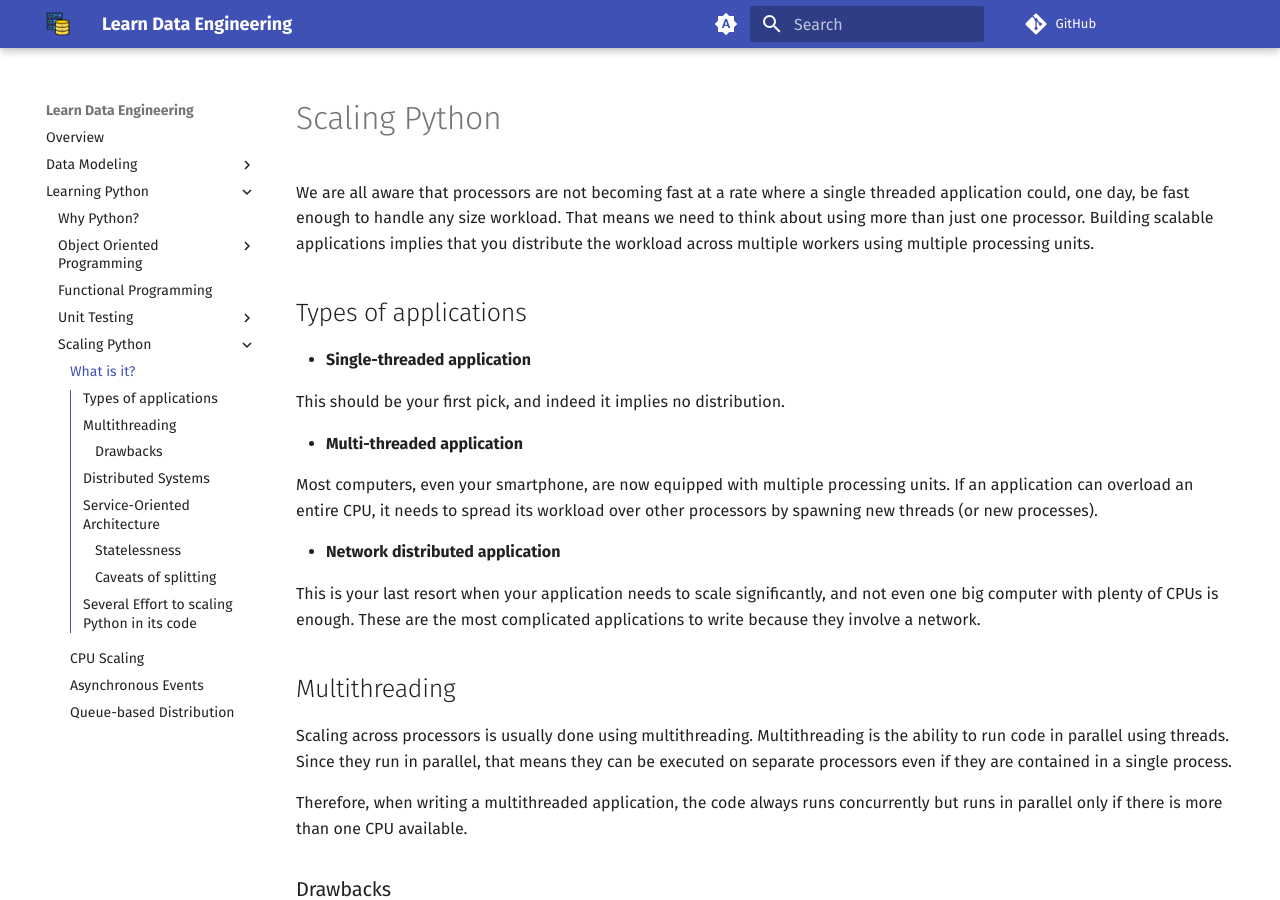
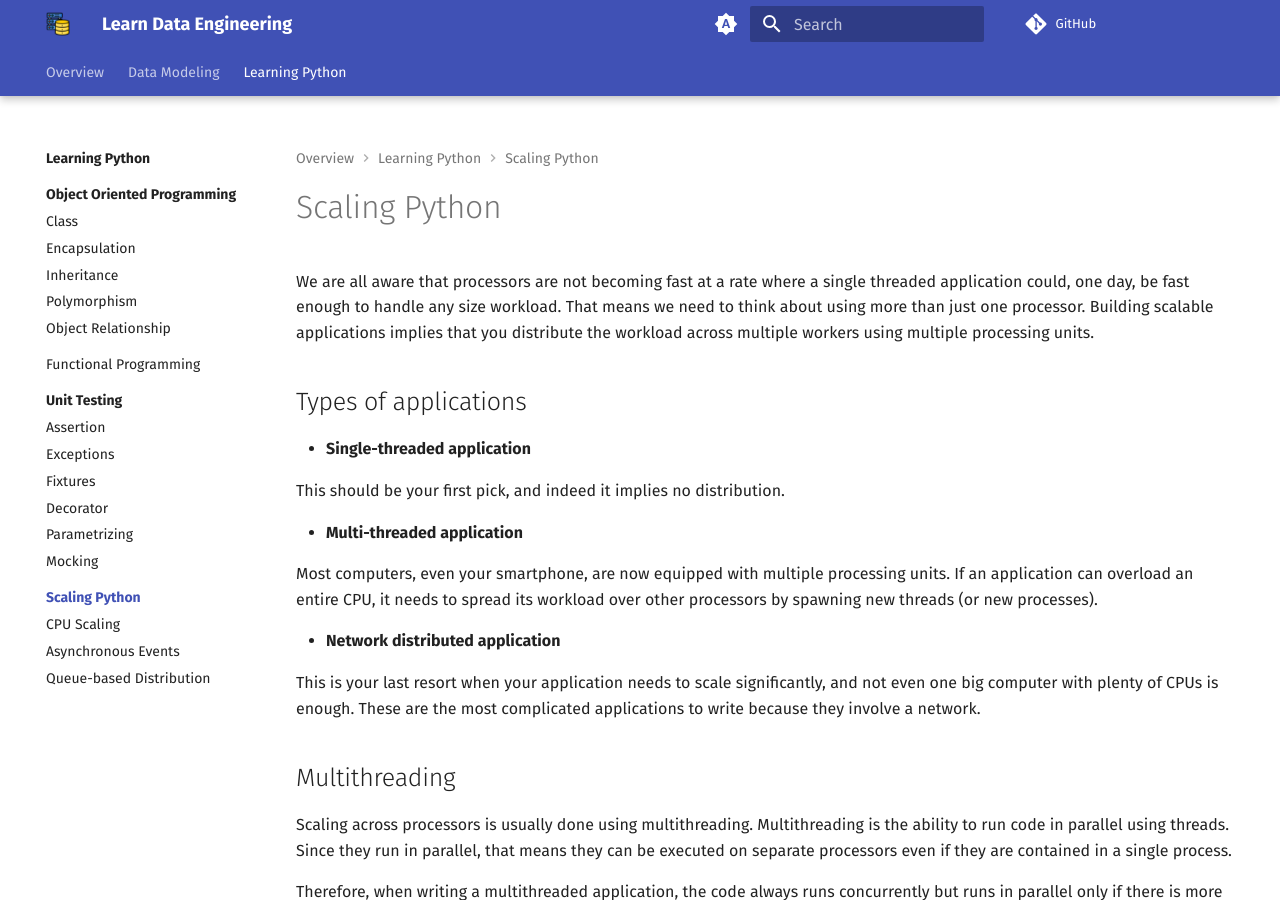
Before and after one commit to karlchris/data-engineering, an MkDocs documentation site: the page built from docs/learning-python/scaling-python/README.md, in a window 1280 px wide and 900 px high. Built offline with MkDocs 1.6.1 and Material for MkDocs 9.7.7, drawn with Linux system fonts in a browser that asks for light colours; comment, search, counter and statistics services are not loaded; some of the changed text lies outside the part shown.

Commit message:
fix library version (#3)

```diff
--- a/mkdocs.yml
+++ b/mkdocs.yml
@@ -17,8 +17,26 @@ theme:
 
   features:
     - navigation.instant
+    - navigation.instant.prefetch
+    - navigation.instant.progress
+    - navigation.instant.preview
+    - navigation.tracking
+    - navigation.tabs
+    - navigation.tabs.sticky
+    - navigation.sections
+    - navigation.expand
+    - navigation.path
+    - navigation.indexes
     - navigation.top
+    - navigation.footer
     - toc.integrate
+    - content.code.copy
+    - content.code.select
+    - content.code.annotate
+    - content.tabs.link
+    - search.suggest
+    - search.highlight
+    - search.share
 
   palette:
     # Palette toggle for automatic mode
@@ -55,15 +73,28 @@ markdown_extensions:
   - pymdownx.emoji:
       emoji_index: !!python/name:materialx.emoji.twemoji
       emoji_generator: !!python/name:materialx.emoji.to_svg
-  - pymdownx.highlight
+  - pymdownx.highlight:
+      anchor_linenums: true
+      line_spans: __span
+      pygments_lang_class: true
+  - pymdownx.snippets
   - pymdownx.inlinehilite
   - pymdownx.keys
   - pymdownx.mark
-  - pymdownx.tabbed
+  - pymdownx.tabbed:
+      alternate_style: true
   - pymdownx.tilde
-  - pymdownx.superfences
+  - pymdownx.superfences:
+      custom_fences:
+        - name: mermaid
+          class: mermaid
+          format: !!python/name:pymdownx.superfences.fence_code_format
   - toc:
       permalink: ⚓︎
+  - tables
+  - def_list
+  - pymdownx.tasklist:
+      custom_checkbox: true
 
 
 nav:
```
Also changed, not shown: 2 other files.
